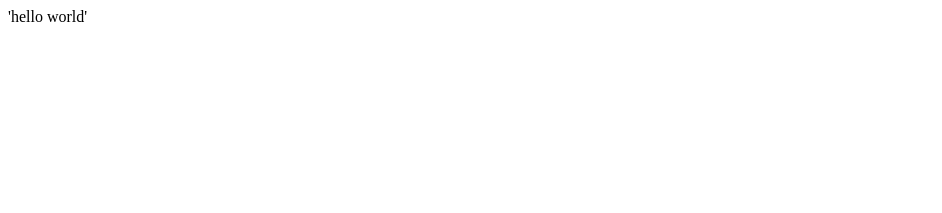
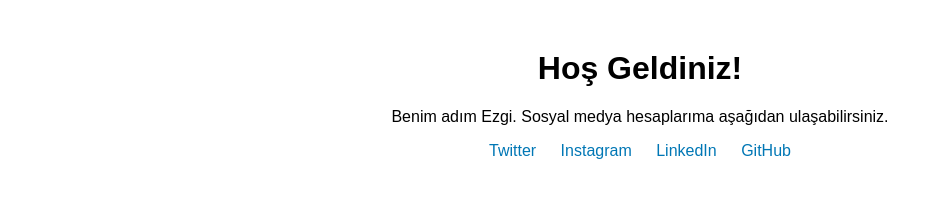
Before and after one commit to ezgiturali/ezgiturali.github.io, a plain HTML site: page index.html in a window 1280 px wide. Shown: the whole page, without its empty margins (0-942 px from the left). Drawn offline with Linux system fonts and the light colour scheme.

Commit message:
Update index.html

```diff
--- a/index.html
+++ b/index.html
@@ -1 +1,31 @@
-'hello world'
+<!DOCTYPE html>
+<html lang="tr">
+<head>
+    <meta charset="UTF-8">
+    <meta name="viewport" content="width=device-width, initial-scale=1.0">
+    <title>Benim Sitem</title>
+    <style>
+        body {
+            font-family: Arial, sans-serif;
+            text-align: center;
+            margin: 50px;
+        }
+        .social-links a {
+            margin: 10px;
+            text-decoration: none;
+            color: #0077b5;
+        }
+    </style>
+</head>
+<body>
+    <h1>Hoş Geldiniz!</h1>
+    <p>Benim adım Ezgi. Sosyal medya hesaplarıma aşağıdan ulaşabilirsiniz.</p>
+
+    <div class="social-links">
+        <a href="https://twitter.com/kullanici_adin" target="_blank">Twitter</a>
+        <a href="https://instagram.com/kullanici_adin" target="_blank">Instagram</a>
+        <a href="https://linkedin.com/in/kullanici_adin" target="_blank">LinkedIn</a>
+        <a href="https://github.com/kullanici_adin" target="_blank">GitHub</a>
+    </div>
+</body>
+</html>
```
